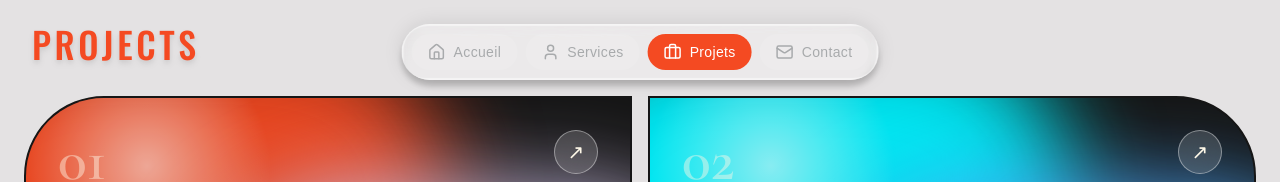
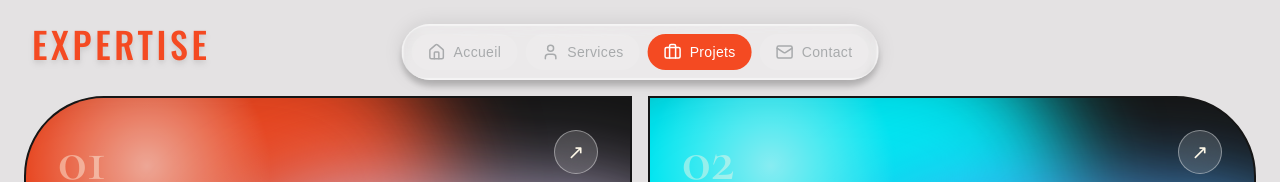
Before and after one commit to nuhfear1/Visit-card, a Next.js app: page /projects in a window 1280 px wide. Shown: the top 182 px of the page. Built offline with nearby package versions, Linux system fonts and the light colour scheme.

Commit message:
feat: franciser la page expertise

```diff
--- a/src/app/projects/page.tsx
+++ b/src/app/projects/page.tsx
@@ -38,7 +38,7 @@ export default function ProjectsPage() {
         className="absolute top-6 left-8 z-20 text-[#F44A22] text-4xl tracking-widest pointer-events-none drop-shadow-md origin-center"
         style={{ fontFamily: "'Oswald', sans-serif" }}
       >
-        PROJECTS
+        EXPERTISE
       </div>
 
       <div ref={gridRef} className="w-full max-w-full z-10">
```
